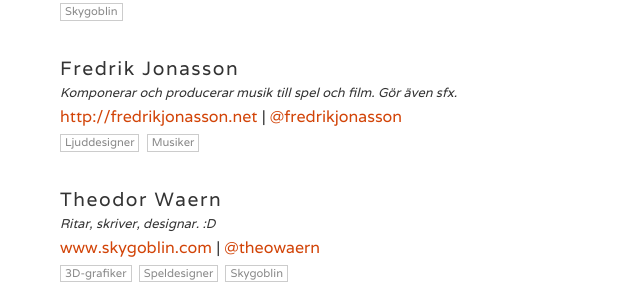
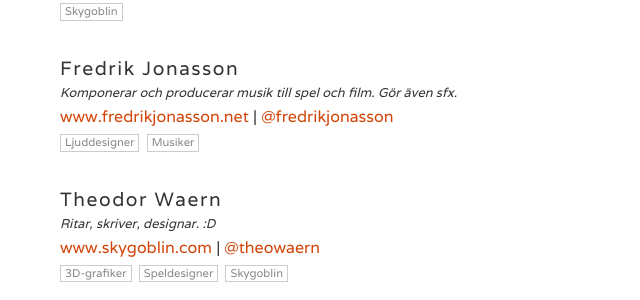
Before and after one commit to indiespel-gbg/indiespel-gbg.github.io, a Jekyll site: the page built from medlemmar.html, in a window 1280 px wide and 900 px high, scrolled down 2997 px. Shown: the part 154-454 px from the top of the window, without its empty margins (296-936 px from the left). Built offline with Jekyll 4.4.1, drawn with Linux system fonts in a browser that asks for light colours; some of the changed text lies outside the part shown.

Commit message:
Johan Knutzen + Fredrik Jonassons website

```diff
--- a/_data/members.yml
+++ b/_data/members.yml
@@ -412,7 +412,7 @@
 
 - name: Johan Knutzen
   bio: Utvecklare av Dark Nebula 2 och Devil's Attorney
-  website: http://www.senri.se
+  website: www.senri.se
   twitter: JohanKnutzen
   gravatar:
   tags:
@@ -588,7 +588,7 @@
 
 - name: Fredrik Jonasson
   bio: Komponerar och producerar musik till spel och film. Gör även sfx.
-  website: http://fredrikjonasson.net
+  website: www.fredrikjonasson.net
   twitter: fredrikjonasson
   tags:
     - Ljuddesigner
```
